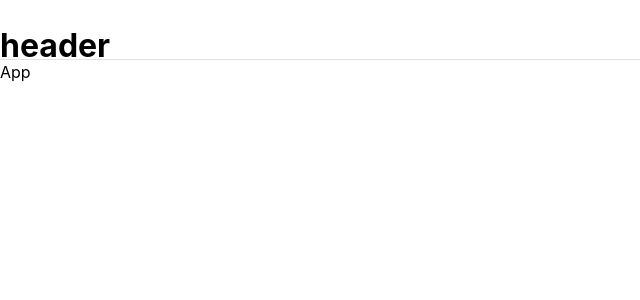
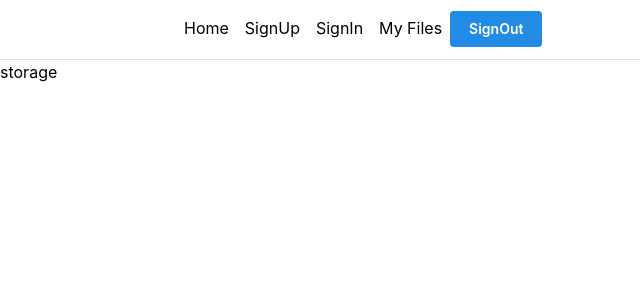
Before and after one commit to maanasmahato4/image-processing, a React (Vite) app in the folder client/: page /storage in a window 1280 px wide. Shown: the top 300 px of the page, without its empty margins (0-640 px from the left). Built offline with nearby package versions, Linux system fonts and the light colour scheme.

Commit message:
new: made initials changes in the client

```diff
--- a/client/package.json
+++ b/client/package.json
@@ -14,6 +14,7 @@
     "@mantine/form": "^7.3.2",
     "@mantine/hooks": "^7.3.2",
     "axios": "^1.6.2",
+    "jwt-decode": "^4.0.0",
     "react": "^18.2.0",
     "react-dom": "^18.2.0",
     "react-router-dom": "^6.21.0"
--- a/client/src/App.jsx
+++ b/client/src/App.jsx
@@ -1,7 +1,18 @@
+import { Route, Routes } from "react-router-dom";
+import Home from "./pages/Home";
+import SignUp from "./pages/SignUp";
+import SignIn from "./pages/SignIn";
+import Storage from "./pages/Storage";
+
 function App() {
   return (
-    <div>App</div>
+    <Routes>
+      <Route path="/" element={<Home />} />
+      <Route path="/storage" element={<Storage />} />
+      <Route path="/signup" element={<SignUp />} />
+      <Route path="signin" element={<SignIn />} />
+    </Routes>
   )
-}
+};
 
-export default App
+export default App;
--- a/client/src/Layout.jsx
+++ b/client/src/Layout.jsx
@@ -1,14 +1,15 @@
 import { AppShell } from "@mantine/core";
 import App from "./App";
+import NavigationMenu from "./components/NavigationMenu/NavigationMenu";
 
 function Layout() {
     return (
-        <AppShell header={{height: 60}}>
+        <AppShell header={{ height: 60 }}>
             <AppShell.Header>
-                <h1>header</h1>
+                <NavigationMenu />
             </AppShell.Header>
             <AppShell.Main>
-                <App/>
+                <App />
             </AppShell.Main>
         </AppShell>
     )
--- a/client/src/components/NavigationMenu/NavigationMenu.jsx
+++ b/client/src/components/NavigationMenu/NavigationMenu.jsx
@@ -1,8 +1,24 @@
 import { Container } from "@mantine/core";
+import { Link } from "react-router-dom";
+import SignOut from "../SignOut/SignOut";
+
+const linkStyle = {
+    textDecoration: "none",
+    color: "black",
+    marginInline: "0.5rem",
+    marginBlock: "1rem",
+    cursor: "pointer"
+};
 
 function NavigationMenu() {
     return (
-        <span></span>
+        <Container display="flex">
+            <Link style={linkStyle} to="/">Home</Link>
+            <Link style={linkStyle} to="/signup">SignUp</Link>
+            <Link style={linkStyle} to="/signin">SignIn</Link>
+            <Link style={linkStyle} to="/storage">My Files</Link>
+            <SignOut />
+        </Container>
     )
 };
 
--- a/client/src/components/ProtectedRoute/ProtectedRoute.jsx
+++ b/client/src/components/ProtectedRoute/ProtectedRoute.jsx
@@ -0,0 +1,5 @@
+function ProtectedRoute({children}){
+    return children;
+};
+
+export default ProtectedRoute;
--- /dev/null
+++ b/client/src/components/SignOut/SignOut.jsx
@@ -0,0 +1,7 @@
+import { Button } from "@mantine/core";
+
+function SignOut() {
+    return <Button style={{ marginTop: "0.7rem" }}>SignOut</Button>
+};
+
+export default SignOut;
--- /dev/null
+++ b/client/src/pages/Home.jsx
@@ -0,0 +1,8 @@
+function Home(){
+    return (
+        <h1>home</h1>
+    )
+};
+
+
+export default Home;
--- /dev/null
+++ b/client/src/pages/SignIn.jsx
@@ -0,0 +1,7 @@
+function SignIn(){
+    return (
+        <h1>Signin</h1>
+    )
+};
+
+export default SignIn;
--- /dev/null
+++ b/client/src/pages/SignUp.jsx
@@ -0,0 +1,7 @@
+function SignUp() {
+    return (
+        <h1>Signup</h1>
+    )
+};
+
+export default SignUp;
--- /dev/null
+++ b/client/src/pages/Storage.jsx
@@ -0,0 +1,9 @@
+function Storage(){
+    return (
+        <div>
+            storage
+        </div>
+    )
+};
+
+export default Storage;
```
Also changed, not shown: 1 other file (tests, documents, lock files or other folders).
